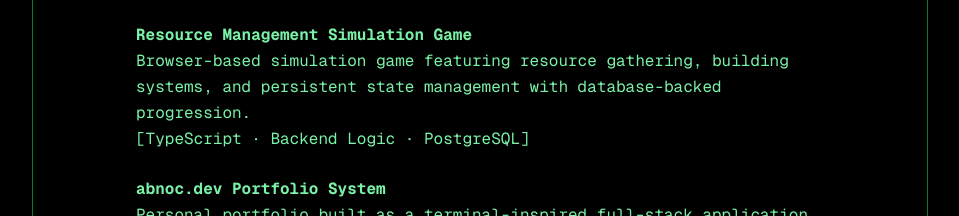
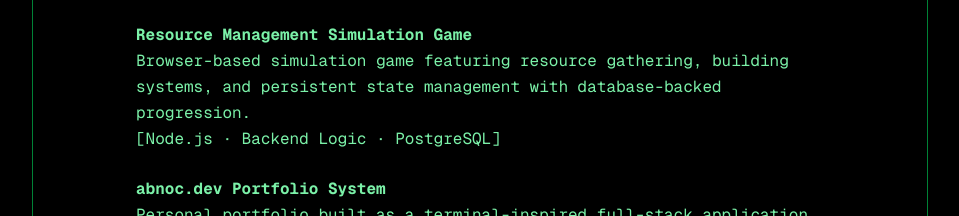
Before and after one commit to AbnocChinwads/abnoc-dev, a Next.js app: page /cv in a window 1280 px wide. Shown: the part 800-1016 px from the top of the page, without its empty margins (160-1119 px from the left). Built offline with nearby package versions, Linux system fonts and the light colour scheme.

Commit message:
Update project stack for Resource Management Simulation Game to include Node.js in place of Typescript, as no Typescript is being used in the project

```diff
--- a/src/app/data/projects.ts
+++ b/src/app/data/projects.ts
@@ -25,7 +25,7 @@ export const projects = [
     title: "Resource Management Simulation Game",
     description:
       "Browser-based simulation game featuring resource gathering, building systems, and persistent state management with database-backed progression.",
-    stack: ["TypeScript", "Backend Logic", "PostgreSQL"],
+    stack: ["Node.js", "Backend Logic", "PostgreSQL"],
     context:
       "Exploring game loop architecture, state persistence, and structured simulation systems.",
     github: "https://github.com/AbnocChinwads/resource-management-game",
```
